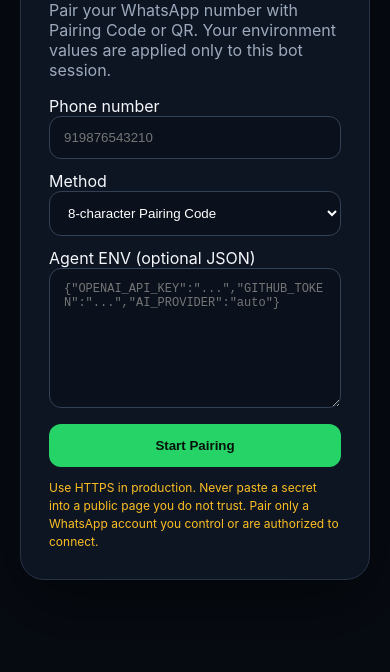
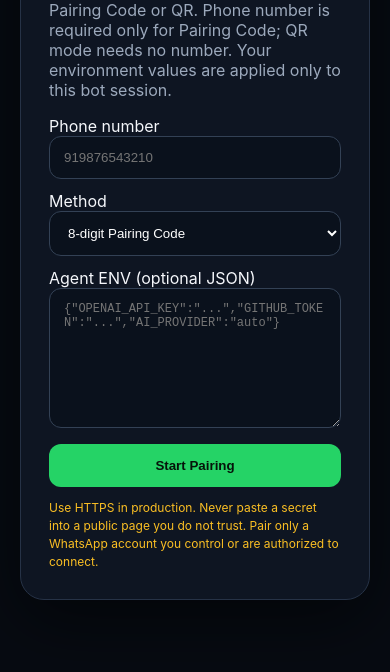
Before and after one commit to Tohidkhan6332/TOHID-AGENT, a website: page public/pair.html in a window 390 px wide. Shown: the part 172-844 px from the top of the page. Drawn offline with Linux system fonts and the light colour scheme.

Commit message:
fix: make pairing page QR mode phone-free

```diff
--- a/public/pair.html
+++ b/public/pair.html
@@ -8,10 +8,10 @@ input,select,textarea{width:100%;padding:13px 14px;border-radius:12px;border:1px
 button{width:100%;padding:14px;border:0;border-radius:12px;background:#25d366;color:#06130a;font-weight:800;cursor:pointer;margin-top:12px}.secondary{background:#1d293b;color:#fff}.status{margin-top:18px;padding:16px;border-radius:14px;background:#09111c;border:1px solid #263246;white-space:pre-wrap}
 .code{font-size:34px;letter-spacing:8px;text-align:center;font-weight:900;padding:20px}.qr{display:block;max-width:300px;width:100%;margin:16px auto;border-radius:16px;background:#fff;padding:10px}.hidden{display:none}.warn{font-size:12px;color:#fbbf24;margin-top:12px;line-height:1.5}
 </style></head><body><main class="card">
-<div class="brand">TOHID-AGENT</div><p class="muted">Pair your WhatsApp number with Pairing Code or QR. Your environment values are applied only to this bot session.</p>
+<div class="brand">TOHID-AGENT</div><p class="muted">Pair your WhatsApp with an 8-digit Pairing Code or QR. Phone number is required only for Pairing Code; QR mode needs no number. Your environment values are applied only to this bot session.</p>
 <div class="grid">
-<label>Phone number<input id="phone" inputmode="numeric" placeholder="919876543210"></label>
-<label>Method<select id="mode"><option value="pairing">8-character Pairing Code</option><option value="qr">QR Code</option></select></label>
+<label id="phoneWrap">Phone number<input id="phone" inputmode="numeric" placeholder="919876543210"></label>
+<label>Method<select id="mode"><option value="pairing">8-digit Pairing Code</option><option value="qr">QR Code (no number)</option></select></label>
 </div>
 <label style="display:block;margin-top:12px">Agent ENV (optional JSON)<textarea id="env" placeholder='{"OPENAI_API_KEY":"...","GITHUB_TOKEN":"...","AI_PROVIDER":"auto"}'></textarea></label>
 <button id="start">Start Pairing</button>
@@ -24,7 +24,7 @@ function show(s){$("result").classList.remove("hidden");$("result").textContent=
 $("start").onclick=async()=>{
  $("start").disabled=true;show("Starting…");
  let env={};try{env=$("env").value.trim()?JSON.parse($("env").value):{}}catch(e){show("Invalid ENV JSON");$("start").disabled=false;return}
- const r=await fetch("/pair",{method:"POST",headers:{"content-type":"application/json"},body:JSON.stringify({phone:$("phone").value,mode:$("mode").value,env})});
+ const mode=$("mode").value;const r=await fetch("/pair",{method:"POST",headers:{"content-type":"application/json"},body:JSON.stringify({phone:mode==="qr"?"":$("phone").value,mode,env})});
  const d=await r.json();if(!r.ok){show(d.error||"Pairing failed");$("start").disabled=false;return}
  id=d.id;show("Session: "+id+"\nWaiting for WhatsApp…");poll();
 };
```
